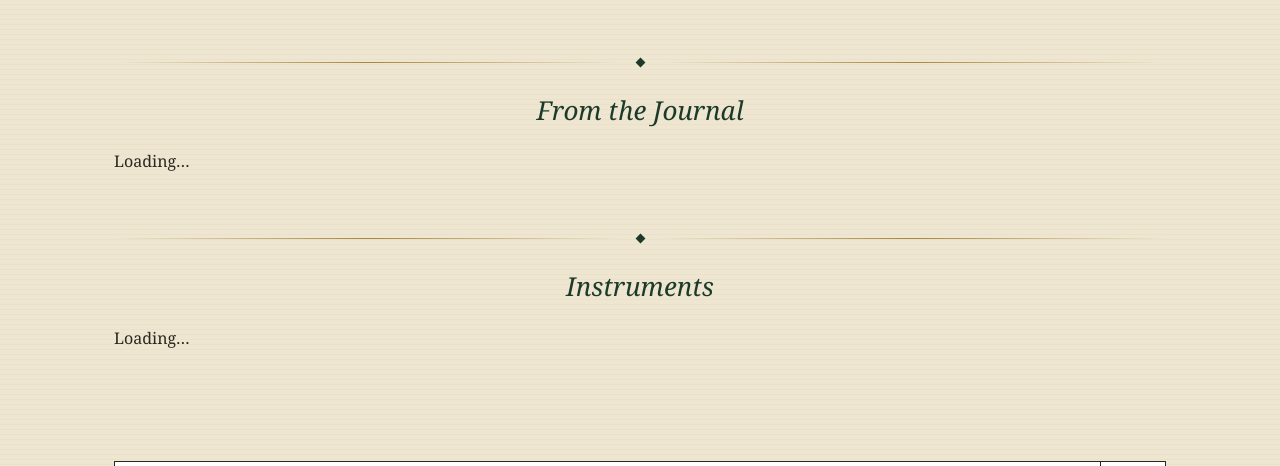
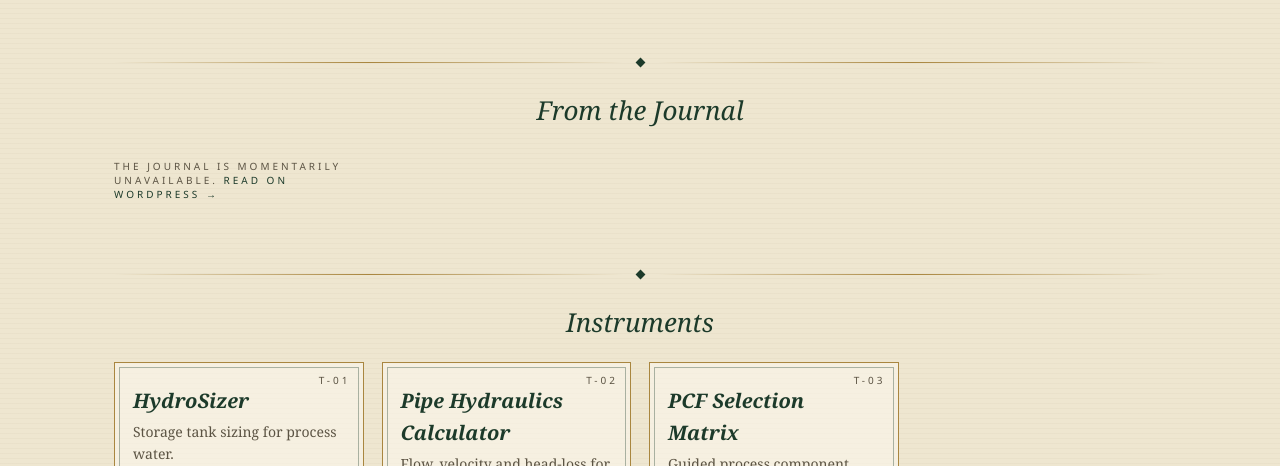
Before and after one commit to HarveyDeason/HarveyDeason.github.io, a website: page index.html in a window 1280 px wide. Shown: the part 621-1087 px from the top of the page. Drawn offline with Linux system fonts and the light colour scheme; no server answers; animation ran at ten frames a second.

Commit message:
feat: wire live posts and featured tools into home

```diff
--- a/index.html
+++ b/index.html
@@ -48,8 +48,14 @@
   <script type="module">
     import { mountLayout } from '/assets/js/layout.js';
     import { initGearTrain } from '/assets/js/gear-train.js';
+    import { loadTools, mountTools } from '/assets/js/tools.js';
+    import { fetchPosts, mountPosts } from '/assets/js/wordpress.js';
     mountLayout('home');
     initGearTrain(document.getElementById('gear-train'));
+    loadTools().then(t => mountTools('featured-tools', t, 3))
+      .catch(()=>{ document.getElementById('featured-tools').innerHTML='<p class="label">Instruments unavailable.</p>'; });
+    fetchPosts({ perPage:3 }).then(p => mountPosts('latest-writing', p))
+      .catch(()=>{ document.getElementById('latest-writing').innerHTML='<p class="label">The journal is momentarily unavailable. <a class="gilt-link" href="https://harveydeason.wordpress.com/">Read on WordPress →</a></p>'; });
   </script>
 </body>
 </html>
```
